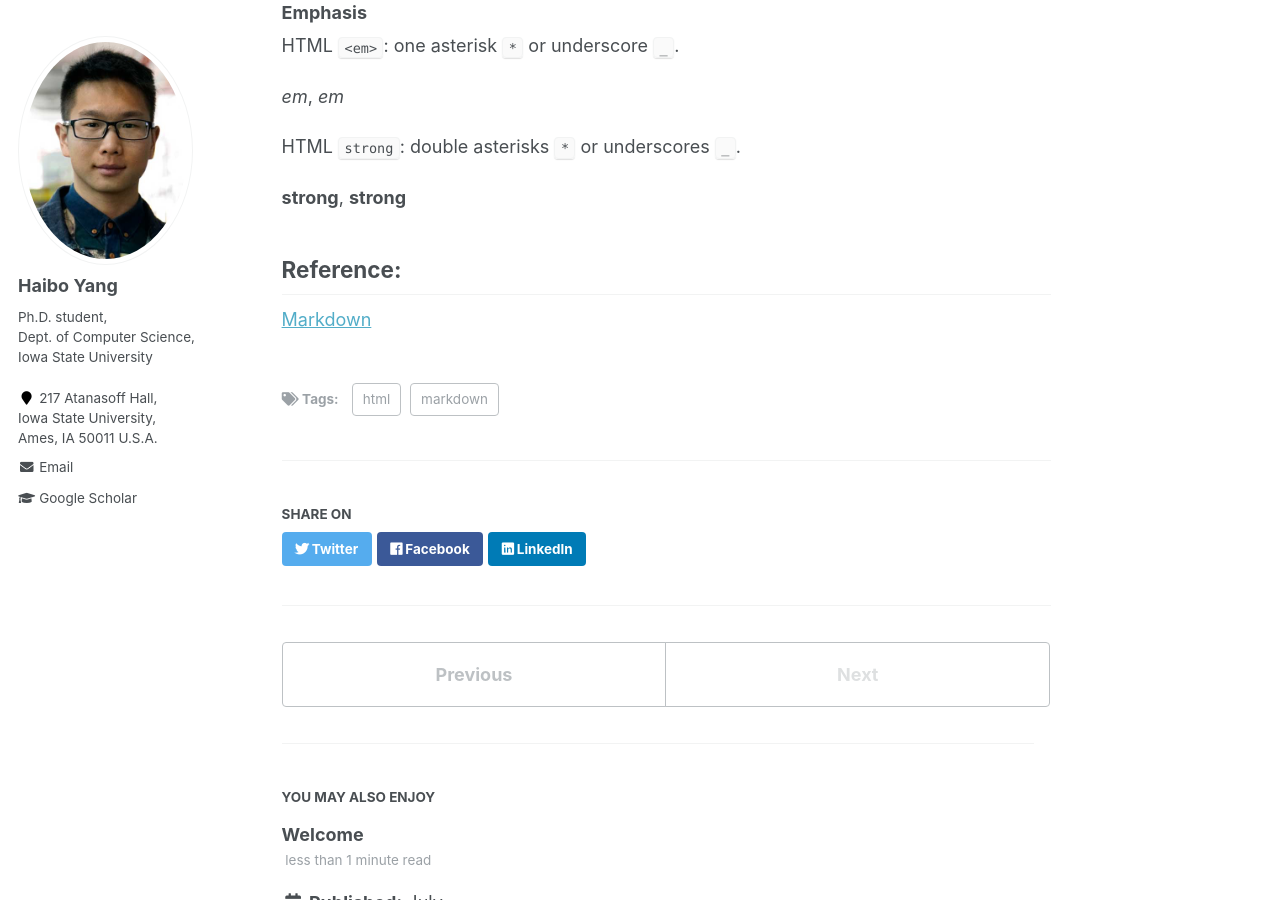
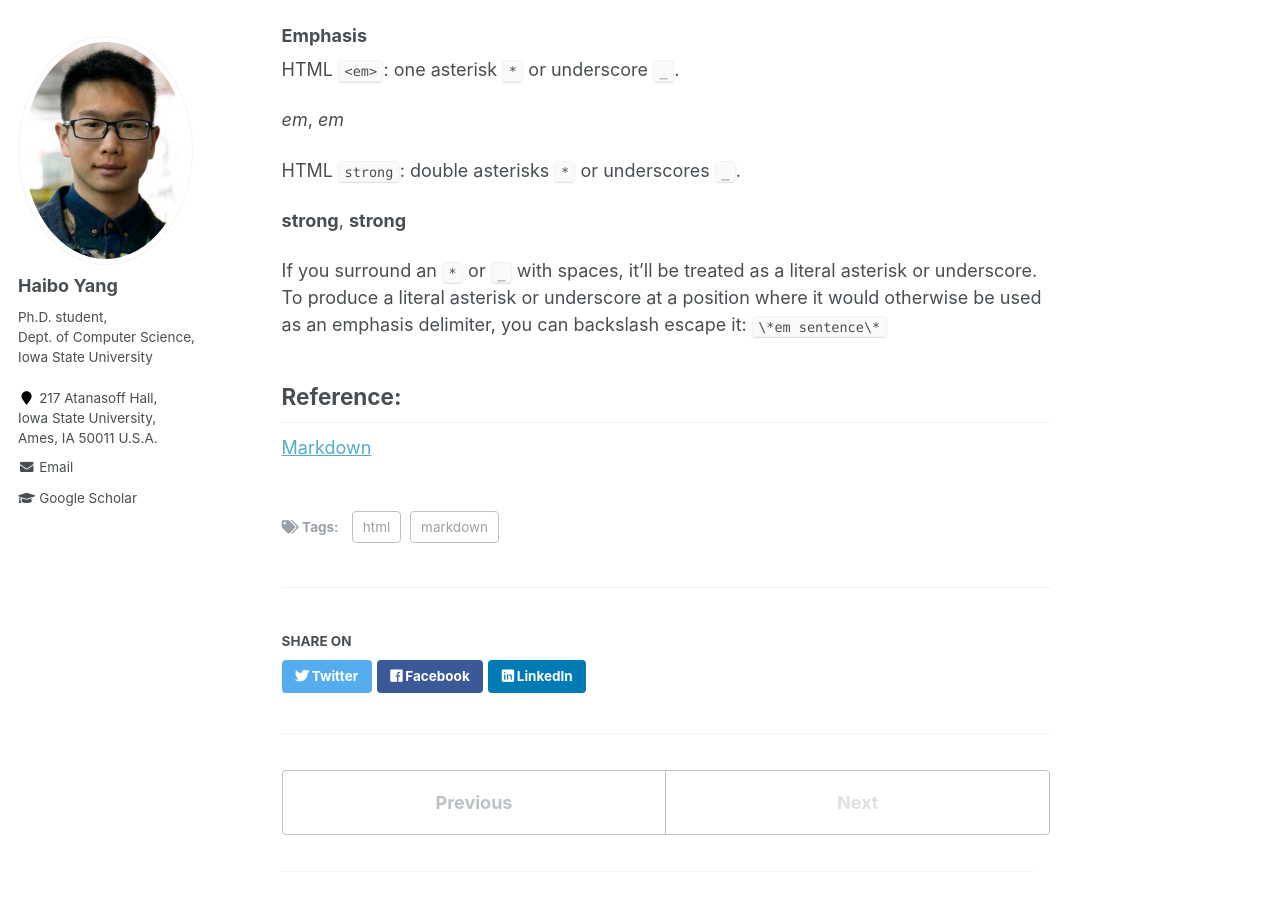
Before and after one commit to Haibo-Yang-OSU/homepage, a Jekyll site: the page built from _posts/2020-08-03-blog-post-2-markdown.md, in a window 1280 px wide and 900 px high, scrolled down 3160 px. Built offline with Jekyll 4.4.1, drawn with Linux system fonts in a browser that asks for light colours; some of the changed text lies outside the part shown.

Commit message:
Update 2020-08-03-blog-post-2-markdown.md

```diff
--- a/_posts/2020-08-03-blog-post-2-markdown.md
+++ b/_posts/2020-08-03-blog-post-2-markdown.md
@@ -103,6 +106,10 @@ HTML `strong`: double asterisks `*` or underscores `_`.
 
 **strong**, __strong__
 
+If you surround an `*` or `_` with spaces, it’ll be treated as a literal asterisk or underscore.
+To produce a literal asterisk or underscore at a position where it would otherwise be used as an emphasis delimiter, you can backslash escape it:
+`\*em sentence\*`
+
 
 
 ## Reference:
```
Also changed, not shown: other parts of _posts/2020-08-03-blog-post-2-markdown.md (+3 -0 lines).
